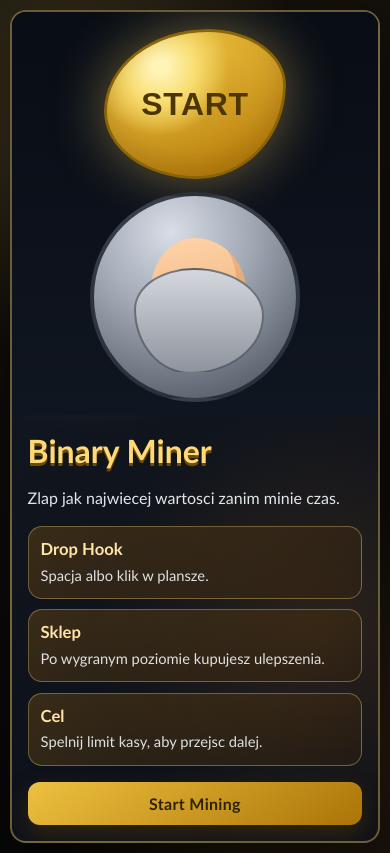
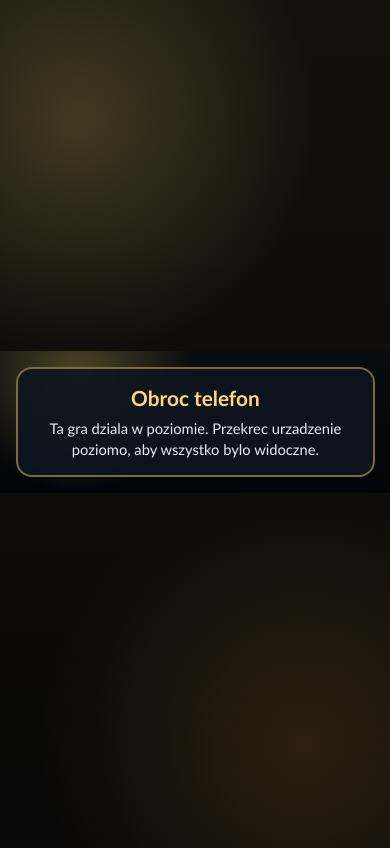
Before and after one commit to necklaceofthegodw/GoldMiner, a React (Vite) app: page / in a window 390 px wide. Built offline with nearby package versions, Linux system fonts and the light colour scheme.

Commit message:
adjust for mobile

```diff
--- a/index.html
+++ b/index.html
@@ -2,7 +2,7 @@
 <html lang="en">
   <head>
     <meta charset="UTF-8" />
-    <meta name="viewport" content="width=device-width, initial-scale=1.0" />
+    <meta name="viewport" content="width=device-width, initial-scale=1.0, viewport-fit=cover" />
     <meta name="theme-color" content="#12304a" />
     <meta name="description" content="Binary Miner is a 60-second PWA canvas mining game with hidden binary strategy decisions." />
     <link rel="icon" type="image/svg+xml" href="/favicon.svg" />
--- a/src/App.jsx
+++ b/src/App.jsx
@@ -36,6 +36,12 @@ function App() {
   const [snapshot, setSnapshot] = useState(() => getSnapshot(engine));
   const [hasEnteredGame, setHasEnteredGame] = useState(false);
   const [showLevelSummary, setShowLevelSummary] = useState(false);
+  const [isPortraitMobile, setIsPortraitMobile] = useState(false);
+
+  const requestLandscapeLock = useCallback(() => {
+    if (!window.screen?.orientation?.lock) return;
+    window.screen.orientation.lock("landscape").catch(() => {});
+  }, []);
 
   useEffect(() => {
     const canvas = canvasRef.current;
@@ -117,18 +123,36 @@ function App() {
     };
   }, []);
 
+  useEffect(() => {
+    const query = window.matchMedia("(max-width: 980px) and (orientation: portrait)");
+    const syncOrientation = () => {
+      setIsPortraitMobile(query.matches);
+    };
+
+    syncOrientation();
+    requestLandscapeLock();
+
+    query.addEventListener("change", syncOrientation);
+    window.addEventListener("orientationchange", syncOrientation);
+    return () => {
+      query.removeEventListener("change", syncOrientation);
+      window.removeEventListener("orientationchange", syncOrientation);
+    };
+  }, [requestLandscapeLock]);
+
   const refreshSnapshot = useCallback((persist = false) => {
     setSnapshot(getSnapshot(engine));
     if (persist) saveGameSave(getSaveData(engine));
   }, [engine]);
 
   const startNewRun = useCallback(() => {
+    requestLandscapeLock();
     resetProgress(engine);
     startLevel(engine, 1);
     setHasEnteredGame(true);
     setShowLevelSummary(false);
     refreshSnapshot(true);
-  }, [engine, refreshSnapshot]);
+  }, [engine, refreshSnapshot, requestLandscapeLock]);
 
   const handleCanvasTap = useCallback(() => {
     if (!hasEnteredGame) return;
@@ -190,7 +214,7 @@ function App() {
   const binaryTotal = snapshot.oneDecisions + snapshot.zeroDecisions;
 
   return (
-    <div className="scene-root">
+    <div className={`scene-root${isPortraitMobile ? " scene-root--portrait" : ""}`}>
       <canvas
         ref={canvasRef}
         width={GAME_WIDTH}
@@ -208,21 +232,21 @@ function App() {
             </button>
             <div className="miner-portrait" aria-hidden="true" />
           </div>
-          <div className="start-right">
-            <h1 id="start-title">Binary Miner</h1>
-            <p>Zlap jak najwiecej wartosci zanim minie czas.</p>
+                    <div className="start-right">
+            <h1 id="start-title">Gold Miner</h1>
+            <p>Zlap jak najwiecej surowcow zanim minie czas.</p>
             <div className="control-grid">
               <article>
-                <h2>Drop Hook</h2>
-                <p>Spacja albo klik w plansze.</p>
+                <h2>Hook</h2>
+                <p>Spacja lub klikniecie.</p>
               </article>
               <article>
                 <h2>Sklep</h2>
-                <p>Po wygranym poziomie kupujesz ulepszenia.</p>
+                <p>Kupuj ulepszenia, aby szybciej zdobywac surowce.</p>
               </article>
               <article>
                 <h2>Cel</h2>
-                <p>Spelnij limit kasy, aby przejsc dalej.</p>
+                <p>Zdobadz wystarczajaca ilosc kasy, aby przejsc dalej.</p>
               </article>
             </div>
             <button type="button" className="action-btn action-btn--gold" onClick={startNewRun}>
@@ -350,6 +374,13 @@ function App() {
           </button>
         </section>
       ) : null}
+
+      <section className="rotate-lock" aria-hidden={!isPortraitMobile}>
+        <div className="rotate-lock__card">
+          <h2>Obroc telefon</h2>
+          <p>Ta gra dziala w poziomie. Przekrec urzadzenie poziomo, aby wszystko bylo widoczne.</p>
+        </div>
+      </section>
     </div>
   );
 }
--- a/src/index.css
+++ b/src/index.css
@@ -30,12 +30,13 @@ body {
 }
 
 .scene-root {
+  --stage-pad: clamp(0.4rem, 2vw, 1rem);
   min-height: 100vh;
   width: 100%;
   position: relative;
   display: grid;
   place-items: center;
-  padding: 1rem;
+  padding: var(--stage-pad);
   overflow: hidden;
 }
 
@@ -46,8 +47,13 @@ body {
 }
 
 .game-canvas {
-  width: min(1120px, calc(100vw - 2rem));
+  width: min(
+    1120px,
+    calc(100vw - (var(--stage-pad) * 2)),
+    calc((100dvh - (var(--stage-pad) * 2)) * 16 / 9)
+  );
   height: auto;
+  max-height: calc(100dvh - (var(--stage-pad) * 2));
   aspect-ratio: 16 / 9;
   border-radius: 22px;
   border: 2px solid rgba(255, 219, 124, 0.32);
@@ -63,13 +69,16 @@ body {
 }
 
 .scene-panel {
-  width: min(1080px, calc(100vw - 2rem));
+  width: min(1080px, calc(100vw - (var(--stage-pad) * 2)));
+  max-height: calc(100dvh - (var(--stage-pad) * 2));
   border-radius: 24px;
   border: 2px solid rgba(255, 213, 102, 0.38);
   box-shadow: 0 26px 70px rgba(0, 0, 0, 0.54);
+  overflow: hidden;
 }
 
 .start-screen {
+  height: min(620px, calc(100dvh - (var(--stage-pad) * 2)));
   display: grid;
   grid-template-columns: 1fr 1fr;
   overflow: hidden;
@@ -80,7 +89,7 @@ body {
 }
 
 .start-left {
-  min-height: 520px;
+  min-height: 0;
   padding: 1.4rem;
   display: grid;
   place-items: center;
@@ -281,7 +290,10 @@ body {
 }
 
 .shop-screen {
+  height: min(680px, calc(100dvh - (var(--stage-pad) * 2)));
   padding: 1.25rem;
+  display: grid;
+  grid-template-rows: auto auto auto 1fr;
   background:
     repeating-linear-gradient(
       90deg,
@@ -330,7 +342,9 @@ body {
   margin-top: 0.5rem;
   display: grid;
   gap: 0.7rem;
-  max-height: 54vh;
+  max-height: none;
+  min-height: 0;
+  height: 100%;
   overflow-y: auto;
   padding-right: 0.2rem;
 }
@@ -386,9 +400,220 @@ body {
     linear-gradient(145deg, #152818, #0b120c);
 }
 
-@media (max-width: 980px) {
+.scene-root--portrait > :not(.rotate-lock) {
+  visibility: hidden;
+  pointer-events: none;
+}
+
+.rotate-lock {
+  display: none;
+  position: fixed;
+  inset: 0;
+  z-index: 50;
+  padding: 1rem;
+  place-items: center;
+  background:
+    radial-gradient(circle at 20% 16%, rgba(255, 213, 94, 0.28), transparent 35%),
+    linear-gradient(180deg, rgba(9, 12, 16, 0.96), rgba(2, 4, 8, 0.98));
+}
+
+.scene-root--portrait .rotate-lock {
+  display: grid;
+}
+
+.rotate-lock__card {
+  width: min(92vw, 360px);
+  border-radius: 16px;
+  border: 2px solid rgba(255, 215, 112, 0.45);
+  background: rgba(14, 21, 31, 0.92);
+  padding: 1rem;
+  text-align: center;
+}
+
+.rotate-lock__card h2 {
+  margin: 0;
+  color: #ffd978;
+  font-size: 1.3rem;
+}
+
+.rotate-lock__card p {
+  margin: 0.5rem 0 0;
+  color: #e7edf6;
+  font-size: 0.92rem;
+  line-height: 1.4;
+}
+
+@media (max-height: 560px) and (orientation: landscape) {
+  .scene-root {
+    --stage-pad: 0.3rem;
+  }
+
+  .scene-panel,
+  .game-canvas {
+    border-radius: 12px;
+  }
+
+  .start-screen {
+    height: calc(100dvh - (var(--stage-pad) * 2));
+  }
+
+  .start-left {
+    padding: 0.55rem;
+    gap: 0.45rem;
+  }
+
+  .nugget-start {
+    width: 130px;
+    height: 108px;
+    font-size: 1.42rem;
+    border-width: 2px;
+  }
+
+  .miner-portrait {
+    width: 116px;
+    height: 116px;
+    border-width: 2px;
+  }
+
+  .miner-portrait::before {
+    width: 52px;
+    height: 66px;
+    left: 32px;
+    top: 22px;
+  }
+
+  .miner-portrait::after {
+    width: 70px;
+    height: 56px;
+    left: 21px;
+    bottom: 13px;
+    border-width: 1px;
+  }
+
+  .start-right {
+    padding: 0.65rem;
+    gap: 0.45rem;
+  }
+
+  .start-right h1 {
+    font-size: 1.32rem;
+  }
+
+  .start-right p {
+    font-size: 0.72rem;
+    line-height: 1.24;
+  }
+
+  .control-grid {
+    gap: 0.4rem;
+  }
+
+  .control-grid article {
+    padding: 0.42rem;
+  }
+
+  .control-grid h2 {
+    font-size: 0.77rem;
+  }
+
+  .control-grid p {
+    margin-top: 0.15rem;
+    font-size: 0.68rem;
+    line-height: 1.2;
+  }
+
+  .action-btn {
+    border-radius: 8px;
+    padding: 0.42rem 0.55rem;
+    font-size: 0.74rem;
+  }
+
+  .summary-screen,
+  .fail-screen,
+  .complete-screen {
+    padding: 0.65rem;
+    gap: 0.45rem;
+  }
+
+  .summary-screen h2,
+  .fail-screen h2,
+  .complete-screen h2 {
+    font-size: 1.06rem;
+  }
+
+  .summary-grid {
+    gap: 0.35rem;
+  }
+
+  .summary-grid div {
+    border-radius: 9px;
+    padding: 0.36rem;
+  }
+
+  .summary-grid span {
+    font-size: 0.68rem;
+  }
+
+  .summary-grid strong {
+    font-size: 0.84rem;
+  }
+
+  .scene-note,
+  .fail-screen p,
+  .complete-screen p {
+    font-size: 0.74rem;
+    line-height: 1.24;
+  }
+
+  .shop-screen {
+    height: calc(100dvh - (var(--stage-pad) * 2));
+    padding: 0.55rem;
+  }
+
+  .shop-header h2 {
+    font-size: 1.25rem;
+  }
+
+  .speech {
+    margin-top: 0.4rem;
+    border-width: 2px;
+    padding: 0.42rem;
+    font-size: 0.74rem;
+    line-height: 1.22;
+  }
+
+  .wallet {
+    margin: 0.35rem 0 0.2rem;
+    font-size: 0.74rem;
+  }
+
+  .shop-list {
+    gap: 0.36rem;
+  }
+
+  .shop-item-card {
+    border-radius: 9px;
+    padding: 0.36rem;
+  }
+
+  .shop-item-top h3 {
+    font-size: 0.74rem;
+  }
+
+  .shop-item-top span {
+    font-size: 0.64rem;
+  }
+
+  .shop-item-card p {
+    margin-top: 0.2rem;
+    font-size: 0.66rem;
+  }
+}
+
+@media (max-width: 980px) and (orientation: portrait) {
   .start-screen {
     grid-template-columns: 1fr;
+    height: auto;
   }
 
   .start-left {
@@ -425,7 +650,7 @@ body {
   }
 }
 
-@media (max-width: 640px) {
+@media (max-width: 640px) and (orientation: portrait) {
   .scene-root {
     padding: 0.6rem;
   }
```
Also changed, not shown: public/manifest.webmanifest.
